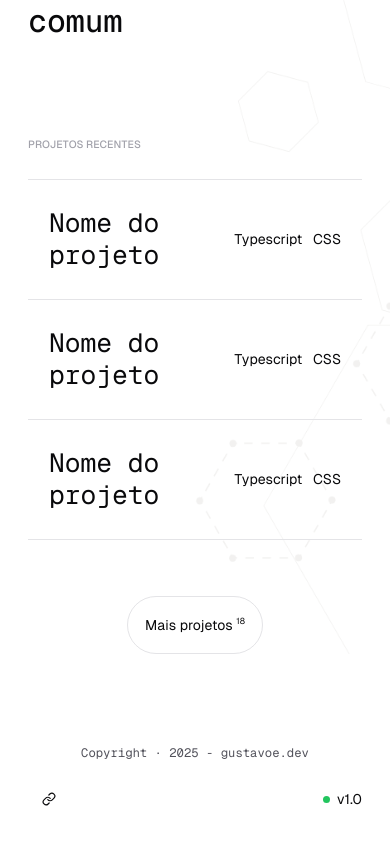
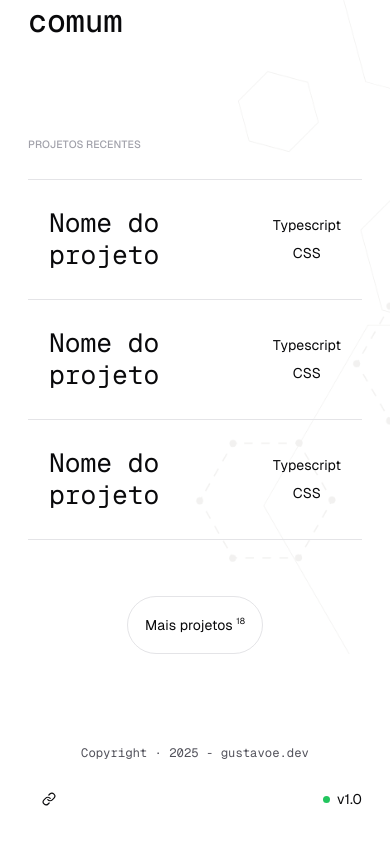
Before and after one commit to GustavoeDev/gustavodev-portfolio, a Next.js app: page / in a window 390 px wide. Shown: the part 2153-2997 px from the top of the page. Built offline with nearby package versions, Linux system fonts and the light colour scheme.

Commit message:
feat: enhance Project component layout with improved spacing and responsiveness

```diff
--- a/src/components/shared/project.tsx
+++ b/src/components/shared/project.tsx
@@ -17,11 +17,11 @@ export default function Project() {
     <HoverCard openDelay={300}>
       {isMobile ? (
         <Link href="/" className="block">
-          <div className="px-6 py-8 flex items-center justify-between transition-all duration-700">
+          <div className="px-6 py-8 flex items-center justify-between transition-all gap-3 duration-700">
             <div className="flex flex-col gap-3">
               <h2 className="text-3xl font-title">Nome do projeto</h2>
             </div>
-            <div className="flex items-center gap-3">
+            <div className="flex items-center gap-3 max-[480px]:flex-col max-[480px]:gap-2">
               <span>Typescript</span>
               <span>CSS</span>
             </div>
@@ -31,7 +31,7 @@ export default function Project() {
       ) : (
         <HoverCardTrigger asChild>
           <Link href="/" className="block">
-            <div className="px-6 py-8 flex items-center justify-between hover:mx-8 transition-all duration-700 hover:text-zinc-400">
+            <div className="px-6 py-8 flex items-center justify-between hover:mx-8 gap-3 transition-all duration-700 hover:text-zinc-400">
               <div className="flex flex-col gap-3">
                 <h2 className="text-3xl font-title">Nome do projeto</h2>
               </div>
```
